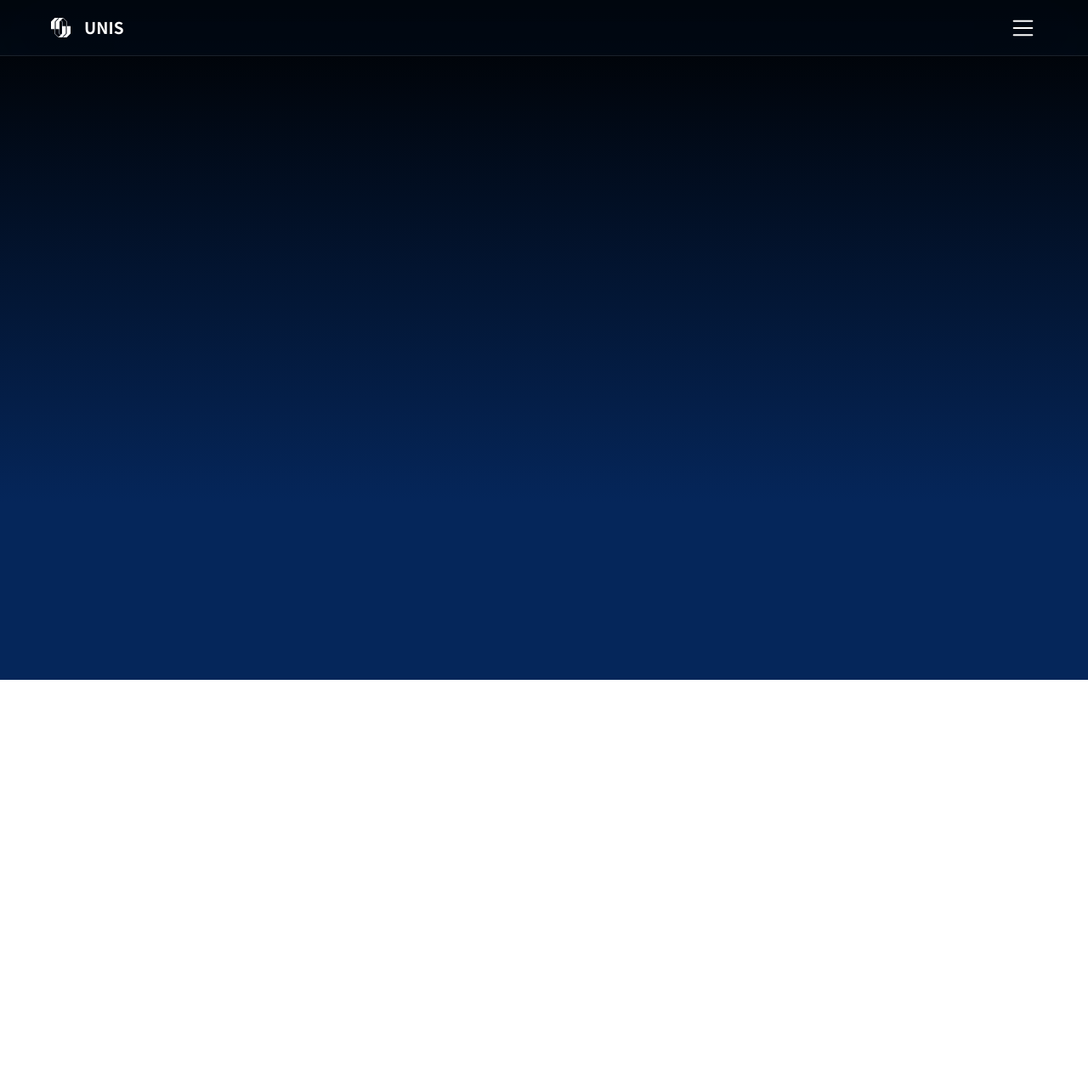
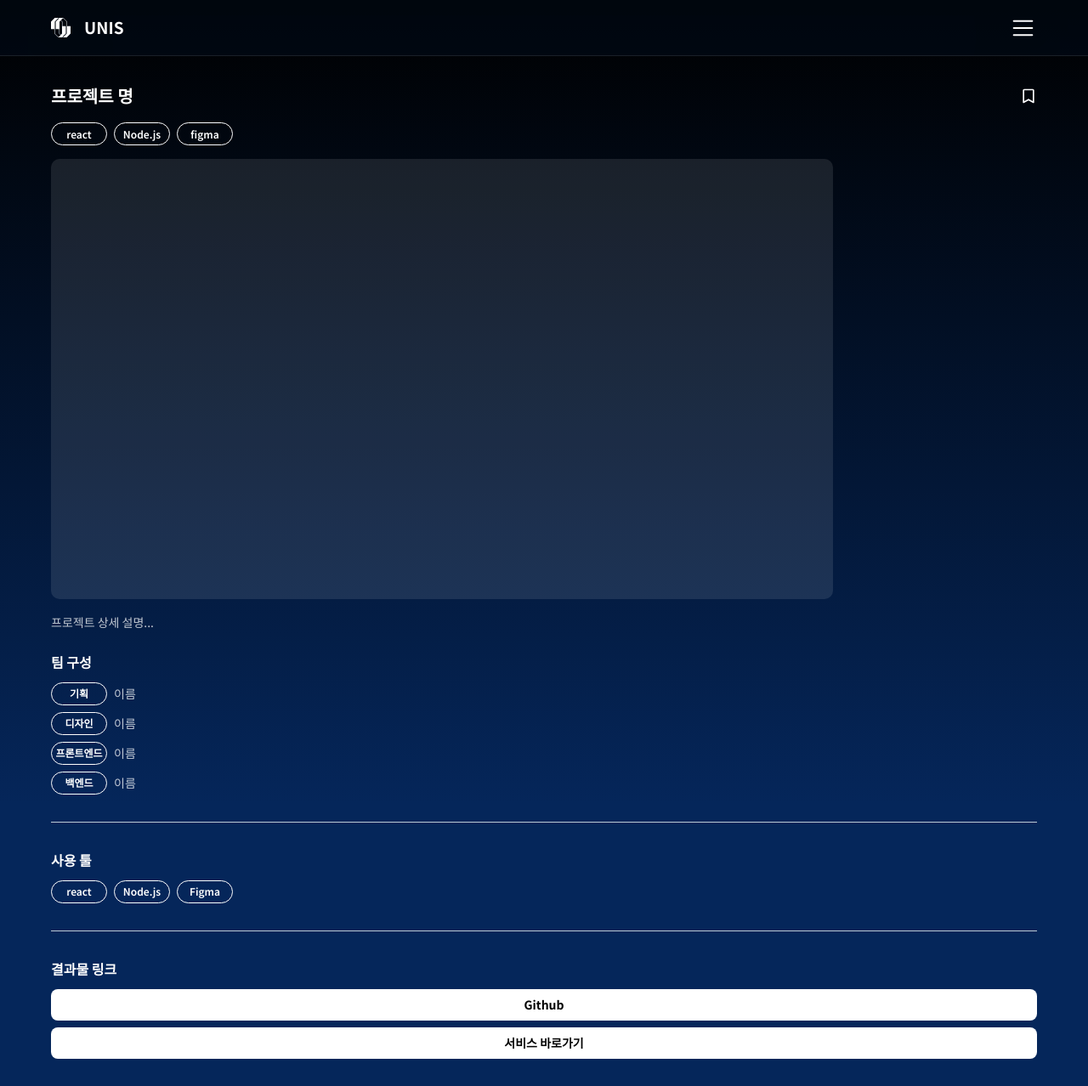
Before and after one commit to UNIS-EWHA/UNIS_FE, a React (Vite) app: page /project/1 in a window 1280 px wide. Before the commit this address had no page. Shown: the whole page at 85% size. Before the commit the page ends 800 px from the top, so only its background shows below. Built offline with nearby package versions, Linux system fonts and the light colour scheme; a web font is replaced by a local one.

Commit message:
feat: Project Detail 페이지 구현

```diff
--- a/src/App.jsx
+++ b/src/App.jsx
@@ -6,6 +6,7 @@ import About from '@/pages/About';
 import Activity from './pages/Activity';
 import Home from '@/pages/Home';
 import Project from '@/pages/Project';
+import ProjectDetail from './pages/ProjectDetail';
 import Community from './pages/Community';
 
 function App() {
@@ -19,6 +20,7 @@ function App() {
         <Route path="/about" element={<About />} />
         <Route path="/activity" element={<Activity />} />
         <Route path="/project" element={<Project />} />
+        <Route path="/project/:id" element={<ProjectDetail />} />
         <Route path="/community" element={<Community />} />
       </Routes>
     </BrowserRouter>
--- /dev/null
+++ b/src/pages/ProjectDetail/index.jsx
@@ -0,0 +1,130 @@
+import { useParams } from 'react-router-dom';
+import { useState } from 'react';
+import { projects } from '@/data/projects';
+import Tag from '@/components/Tag';
+import BookmarkIcon from '@/assets/ic_bookmark_40.svg';
+import FilledBookmarkIcon from '@/assets/ic_filled_bookmark_40.svg';
+
+function ProjectDetail() {
+  const [isBookmarked, setIsBookmarked] = useState(false);
+  const { id } = useParams();
+  const project = projects.find((p) => p.id === Number(id));
+
+  if (!project) return <p className="text-white">프로젝트를 찾을 수 없어요.</p>;
+
+  const {
+    image,
+    title,
+    tags,
+    description,
+    team,
+    tools,
+    githubUrl,
+    serviceUrl,
+  } = project;
+
+  return (
+    <div className="w-full max-w-[2800px] mx-auto px-5 md:px-15 lg:px-45 py-8 lg:py-14">
+      <div className="flex items-center justify-between mb-4 lg:mb-8">
+        <p className="text-white text-[16px] md:text-[20px] lg:text-[32px] font-[700]">
+          {title}
+        </p>
+        <img
+          src={isBookmarked ? FilledBookmarkIcon : BookmarkIcon}
+          alt="bookmark"
+          className="w-4 h-4 md:w-5 md:h-5 lg:w-10 lg:h-10 cursor-pointer"
+          onClick={() => setIsBookmarked(!isBookmarked)}
+        />
+      </div>
+
+      <div className="flex items-center gap-2 flex-wrap mb-4 lg:mb-10">
+        {tags.map((tag) => (
+          <Tag key={tag} label={tag} />
+        ))}
+      </div>
+
+      <div className="flex flex-col lg:flex-row gap-6 lg:gap-20">
+        <div className="w-full lg:w-3/5 flex flex-col gap-4 lg:gap-10">
+          <div className="w-full aspect-[16/9] max-w-230 bg-white/10 rounded-[10px] lg:rounded-[20px] overflow-hidden">
+            {image && (
+              <img
+                src={image}
+                alt={title}
+                className="w-full h-full object-cover"
+              />
+            )}
+          </div>
+          <p className="text-white-body text-[12px] md:text-[14px] lg:text-[20px] font-[400] leading-[160%]">
+            {description}
+          </p>
+        </div>
+
+        <div className="w-full lg:w-2/5 flex flex-col gap-8 lg:gap-10">
+          <div>
+            <p className="text-white text-[16px] lg:text-[28px] font-[700] mb-3 lg:mb-6">
+              팀 구성
+            </p>
+            <div className="flex flex-col gap-2 lg:gap-4">
+              {team.map((member) => (
+                <div
+                  key={member.role}
+                  className="flex items-center gap-2 lg:gap-4"
+                >
+                  <Tag label={member.role} />
+                  <p className="text-white-body text-[14px] lg:text-[24px]">
+                    {member.name}
+                  </p>
+                </div>
+              ))}
+            </div>
+          </div>
+
+          <hr className="border-white-body" />
+
+          <div>
+            <p className="text-white text-[16px] lg:text-[28px] font-[700] mb-3 lg:mb-6">
+              사용 툴
+            </p>
+            <div className="flex items-center gap-2 lg:gap-4 flex-wrap">
+              {tools.map((tool) => (
+                <Tag key={tool} label={tool} />
+              ))}
+            </div>
+          </div>
+
+          <hr className="border-white-body" />
+
+          <div>
+            <p className="text-white text-[16px] lg:text-[28px] font-[700] mb-3 lg:mb-6">
+              결과물 링크
+            </p>
+            <div className="flex flex-col gap-2">
+              {githubUrl && (
+                <a
+                  href={githubUrl}
+                  target="_blank"
+                  rel="noreferrer"
+                  className="w-full py-2 lg:py-3 text-center text-black bg-white rounded-[8px] text-[14px] lg:text-[20px] font-[700]"
+                >
+                  Github
+                </a>
+              )}
+              {serviceUrl && (
+                <a
+                  href={serviceUrl}
+                  target="_blank"
+                  rel="noreferrer"
+                  className="w-full py-2 lg:py-3 text-center text-black bg-white rounded-[8px] text-[14px] lg:text-[20px] font-[700]"
+                >
+                  서비스 바로가기
+                </a>
+              )}
+            </div>
+          </div>
+        </div>
+      </div>
+    </div>
+  );
+}
+
+export default ProjectDetail;
```
Also changed, not shown: src/assets/ic_bookmark_40.svg (added), src/assets/ic_filled_bookmark_40.svg (added).
